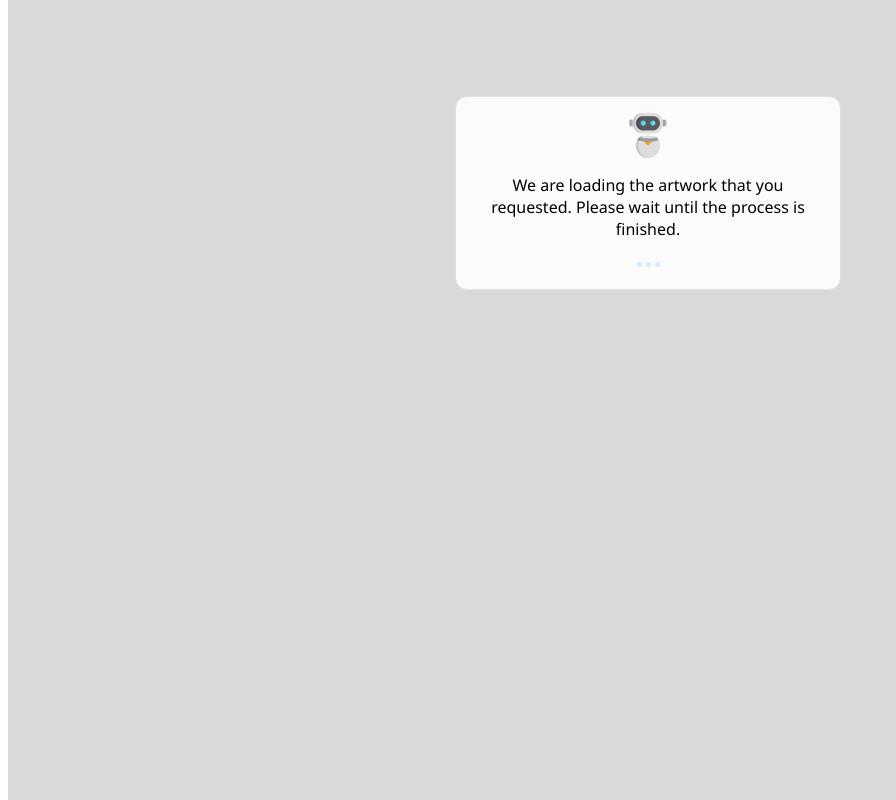
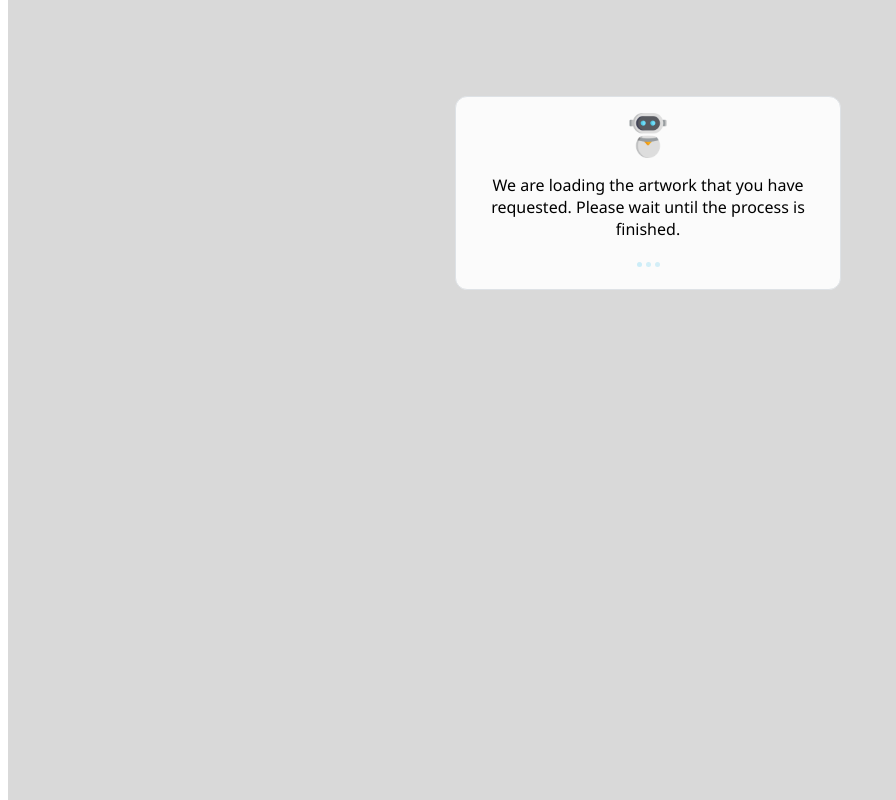
Before and after one commit to tommasosassoli/artExplorer, a Flask app: template web/templates/analysis.html in a window 1280 px wide. Shown: the whole page, without its empty margins (0-896 px from the left). Run offline with Flask 3, Linux system fonts and the light colour scheme; the template is opened without the code that fills it, so the values that code supplies are empty; parts of the project's set-up code (start-up, migrations or seed data) failed here and were passed over.

Commit message:
loading banner on analysis page

```diff
--- a/web/static/css/analysis.css
+++ b/web/static/css/analysis.css
@@ -7,10 +7,10 @@ body {
 .container {
   width: 100%;
   max-height: 95vh;
-  display: flex;
+  /*display: flex;*/
+  display: none;  /* while loading artwork */
   flex-direction: row;
   margin: auto;
-  display: none;  /* while loading artwork */
 }
 
 .hide {
@@ -50,10 +50,6 @@ body {
 
 .lazo.hide {
   display: none;
-}
-
-.lazo:hover {
-  background: rgba(0, 188, 255, 0.20);
 }
 
 .lazo .vertex {
--- a/web/static/js/analysis.js
+++ b/web/static/js/analysis.js
@@ -111,6 +111,18 @@ function printAnalysis(img) {
   setBboxZIndex()
 }
 
+function reloadAnalysis() {
+  // clear older bbox
+    $('.bboxes .lazo').not('.hide').remove()
+
+    // get image
+    let img = $('.paint img')
+    img = img[0]
+
+    // print analysis
+    printAnalysis(img)
+}
+
 /* description and text */
 
 function splitDescription(analysis) {
@@ -163,7 +175,9 @@ function makeAnalysis(title) {
 
       // remove loading banner
       $('.loading').hide()
-      $('.container').show()
+      $('.container').css('display', 'flex');
+
+      setTimeout(reloadAnalysis, 1500)
     },
     statusCode: {
     404: function() {
@@ -177,22 +191,28 @@ function makeAnalysis(title) {
 
 function bboxHoverInEvent() {
   let keyColor = $(this).attr('data-key-color')
-  bboxHoverEvent(keyColor, '80')
+  opacity = 80
+
+  let span = $('.highlight[data-key-color="' + keyColor + '"]')
+  let color  = '#' + bboxColors[keyColor];
+  $(span).css('backgroundColor', color + opacity)
+
+  let lazo = $('.lazo[data-key-color="' + keyColor + '"]')
+  lazo.css('opacity', opacity / 100)
+  lazo.css('backgroundColor', color + 20)
 }
 
 function bboxHoverOutEvent() {
   let keyColor = $(this).attr('data-key-color')
-  bboxHoverEvent(keyColor, '30')
-}
+  opacity = 30
 
-function bboxHoverEvent(keyColor, opacity) {
-  let span = $('.highlight[data-key-color="' + keyColor + '"]')[0]
+  let span = $('.highlight[data-key-color="' + keyColor + '"]')
   let color  = '#' + bboxColors[keyColor];
-  color += opacity
-  $(span).css('backgroundColor', color)
+  $(span).css('backgroundColor', color + opacity)
 
   let lazo = $('.lazo[data-key-color="' + keyColor + '"]')
   lazo.css('opacity', opacity / 100)
+  lazo.css('backgroundColor', '')
 }
 
 function startAnalysis(title) {
@@ -202,20 +222,6 @@ function startAnalysis(title) {
 
 $(document).ready(function() {
   $(window).on( "resize", function() {
-    // clear older bbox
-    $('.bboxes .lazo').not('.hide').remove()
-
-    // get image
-    let img = $('.paint img')
-    img = img[0]
-
-    // print analysis
-    printAnalysis(img)
+    reloadAnalysis()
   });
-
-  // $(".paint img").on("click", function(event) {
-  //       var x = event.pageX - this.offsetLeft;
-  //       var y = event.pageY - this.offsetTop;
-  //       alert("X Coordinate: " + x + " Y Coordinate: " + y);
-  //   });
 });
--- a/web/templates/analysis.html
+++ b/web/templates/analysis.html
@@ -41,7 +41,7 @@
       <div class="idle">
         <img src="{{ url_for('static', filename='img/robot-icon.png') }}"/>
         <div class="text">
-            <p>We are loading the artwork that you requested. Please wait until the process is finished.</p>
+            <p>We are loading the artwork that you have requested. Please wait until the process is finished.</p>
         </div>
           <div class="typing">
               <span class="dot"></span>
```
